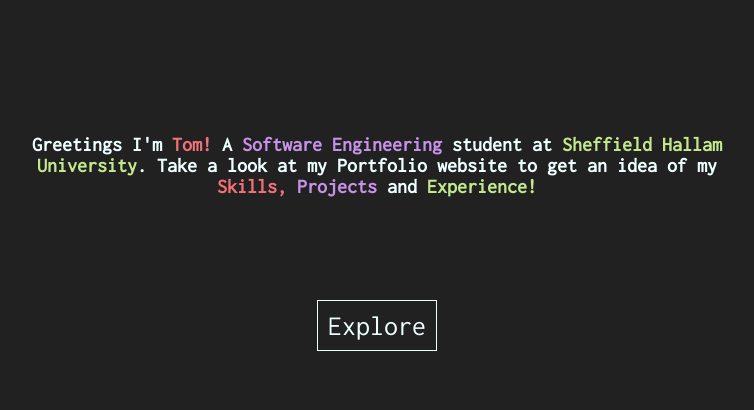
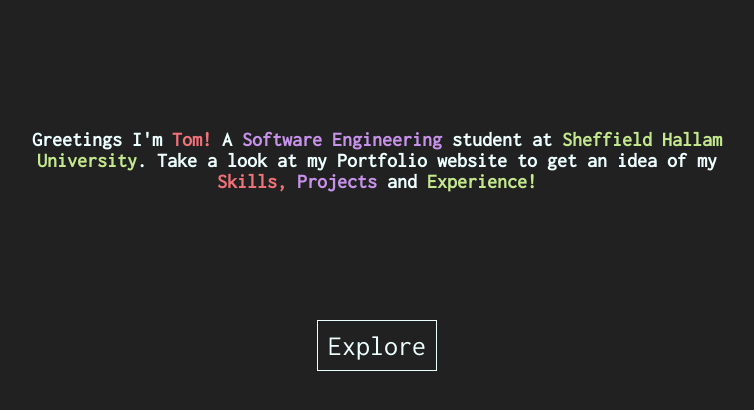
Before and after one commit to CrazyOldBuffalo/Portfolio, a plain HTML site: page index.html in a window 1280 px wide. Shown: the whole page, without its empty margins (263-1017 px from the left). Drawn offline with Linux system fonts and the light colour scheme.

Commit message:
Fixed flex container issues

```diff
--- a/Styles/mobile.scss
+++ b/Styles/mobile.scss
@@ -29,6 +29,7 @@ body {
     height: 100vh;
     max-height: 100vh;
     display: flex;
+    flex-direction: column;
 
 }
 .bannerTextContainer {
@@ -36,13 +37,10 @@ body {
     align-items: center;
     justify-content: center;
     display: flex;
-    flex-wrap: wrap;
     height: 20rem;
-    top: 10vh;
 }
 .bannerText {
     h1 {
-        flex-shrink: 0;
         margin:auto;
         font-family: $primaryfont;
         color: $mainfontcolor;
@@ -53,14 +51,18 @@ body {
 }
 .bannerButtonContainer {
     display: flex;
-    align-items: center;
-
+    padding: 5px;
 
 }
-
+.button {
+    display: flex;
+    align-items: center;
+    justify-content: center;
+}
 .bannerButton {
     background-color: transparent;
-    padding: 5px;
-    margin: 5px;
+    padding: 10px;
+    color: $mainfontcolor;
+    border: 1px solid $mainfontcolor;
     font-size: 20px;
 }
```
Also changed, not shown: index.html (+1 -1 lines), Styles/mobile.css, 1 other file.
